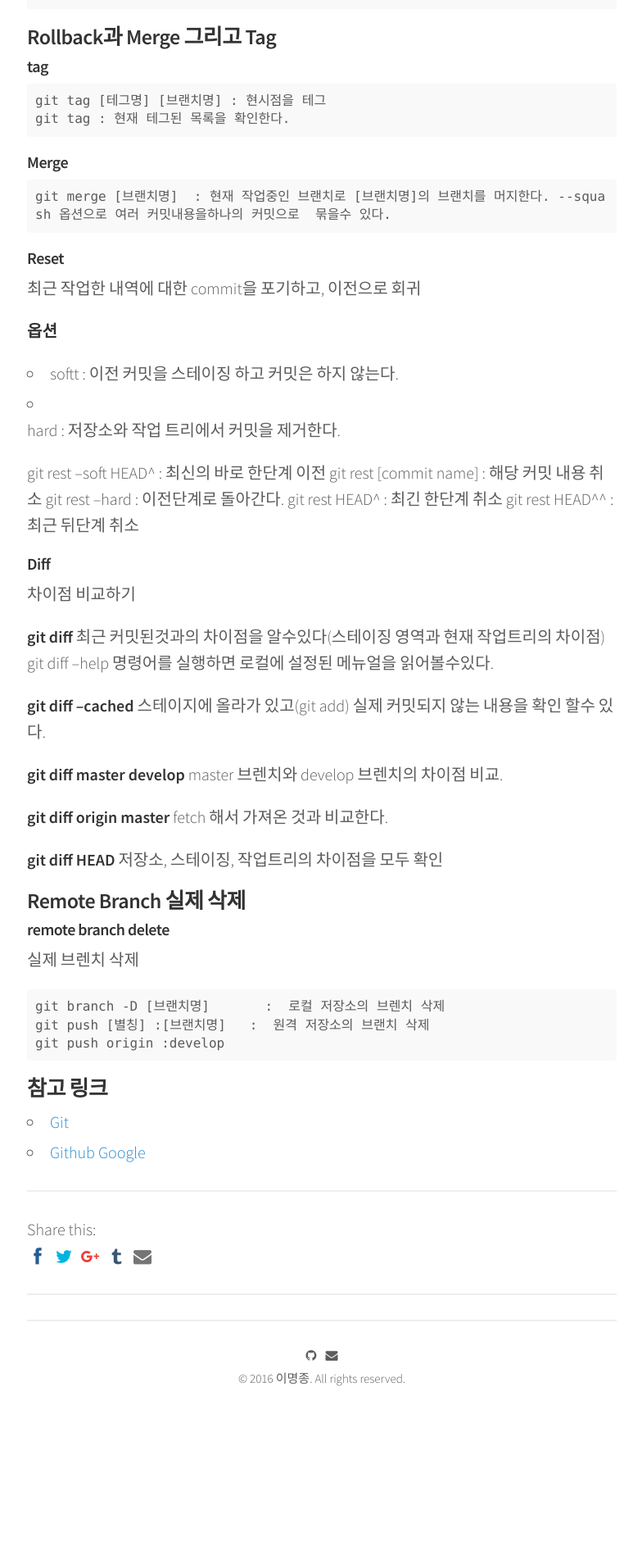
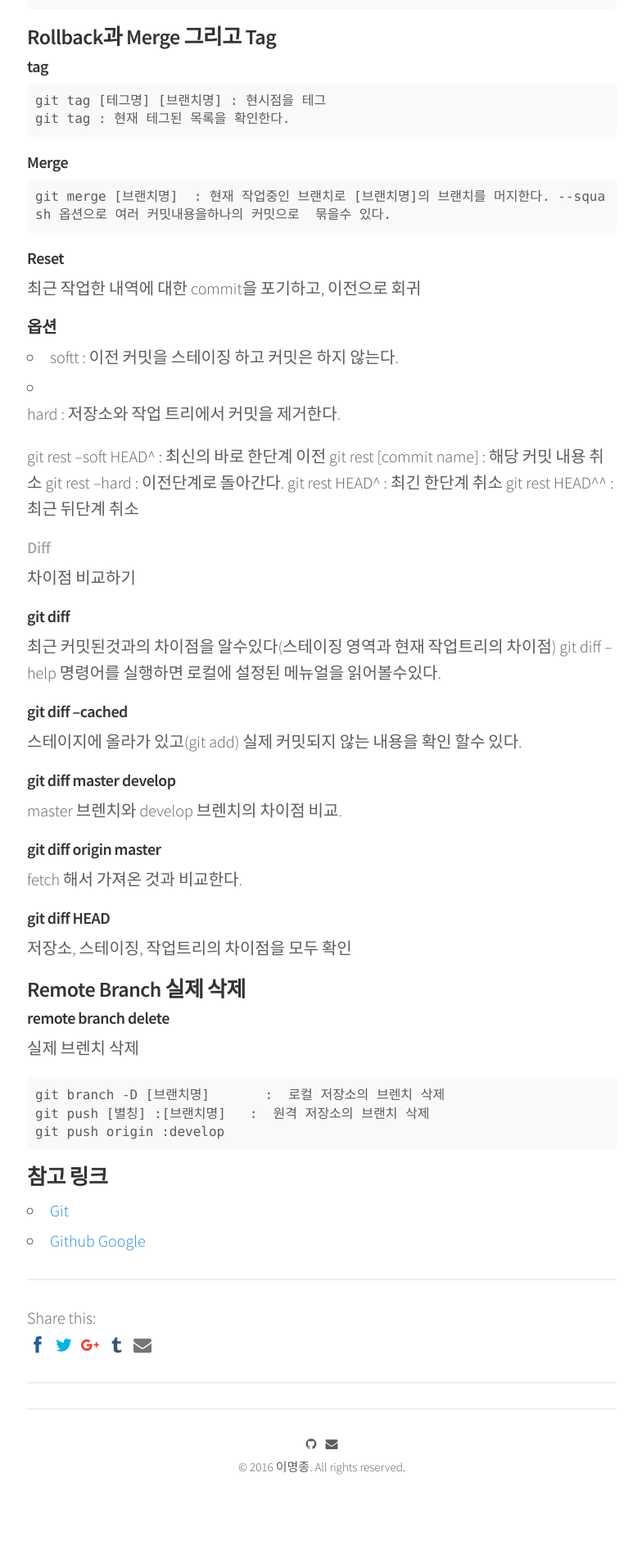
Before and after one commit to qnfzks55/jijong.github.io, a Jekyll site: the page built from _posts/2016-12-06-basicgit.md, in a window 1280 px wide. Shown: the part 2480-4382 px from the top of the page at 82% size, without its empty margins (247-1031 px from the left). Built offline with Jekyll 4.4.1, drawn with Linux system fonts in a browser that asks for light colours; nearby versions of some CDN libraries; comment, search, counter and statistics services are not loaded; before the commit the page ends 4274 px from its top, so only the background shows below that.

Commit message:
git 요약 포스트 추가

```diff
--- a/_posts/2016-12-06-basicgit.md
+++ b/_posts/2016-12-06-basicgit.md
@@ -77,6 +77,7 @@ git commit [option] 로컬 레파지토리에 파일을 추가합니다.
     git log [-p] [3] : 상세 내역을 확인하며
     git diff [origin/master]  : 변경된 파일의 내용을 확인할때 사용합니다. [local 혹은 remote내용 fatch 후 확인할때]
 
+
 #### Rollback과 Merge 그리고 Tag
 
 ##### tag
@@ -91,7 +92,7 @@ git commit [option] 로컬 레파지토리에 파일을 추가합니다.
 ##### Reset
 최근 작업한 내역에 대한 commit을 포기하고, 이전으로 회귀
 
-**옵션**
+##### 옵션
 
 * softt : 이전 커밋을 스테이징 하고 커밋은 하지 않는다.
 * hard : 저장소와 작업 트리에서 커밋을 제거한다.
@@ -103,23 +104,23 @@ git commit [option] 로컬 레파지토리에 파일을 추가합니다.
     git rest HEAD^ : 최긴 한단계 취소
     git rest HEAD^^ : 최근 뒤단계 취소
 
-##### Diff
+###### Diff
 차이점 비교하기
 
-**git diff**
+##### git diff
 최근 커밋된것과의 차이점을 알수있다(스테이징 영역과 현재 작업트리의 차이점)
 git diff --help 명령어를 실행하면 로컬에 설정된 메뉴얼을 읽어볼수있다.
 
-**git diff --cached**
+##### git diff --cached
 스테이지에 올라가 있고(git add) 실제 커밋되지 않는 내용을 확인 할수 있다.
 
-**git diff master develop**
+##### git diff master develop
 master  브렌치와 develop 브렌치의 차이점 비교.
 
-**git diff origin master**
+##### git diff origin master
 fetch 해서 가져온 것과 비교한다.
 
-**git diff HEAD**
+##### git diff HEAD
 저장소, 스테이징, 작업트리의 차이점을 모두 확인
 
 
```
